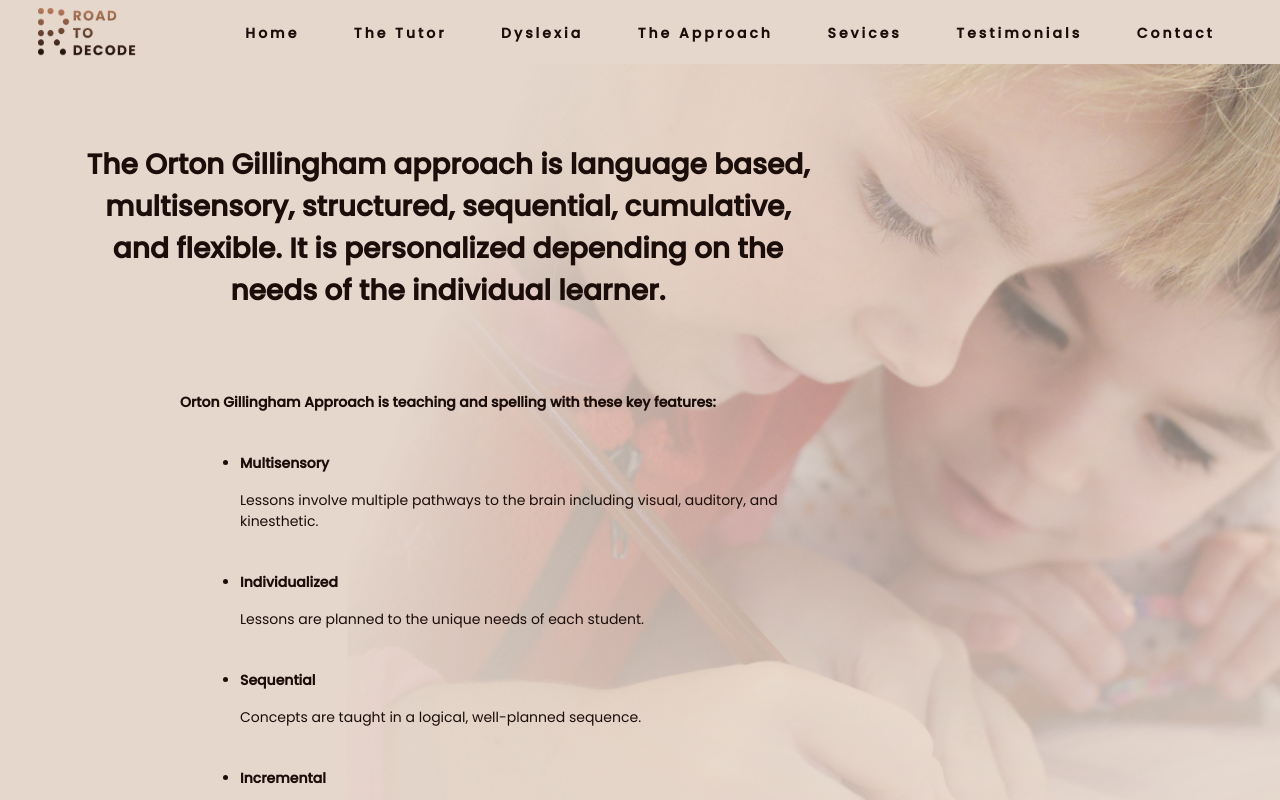
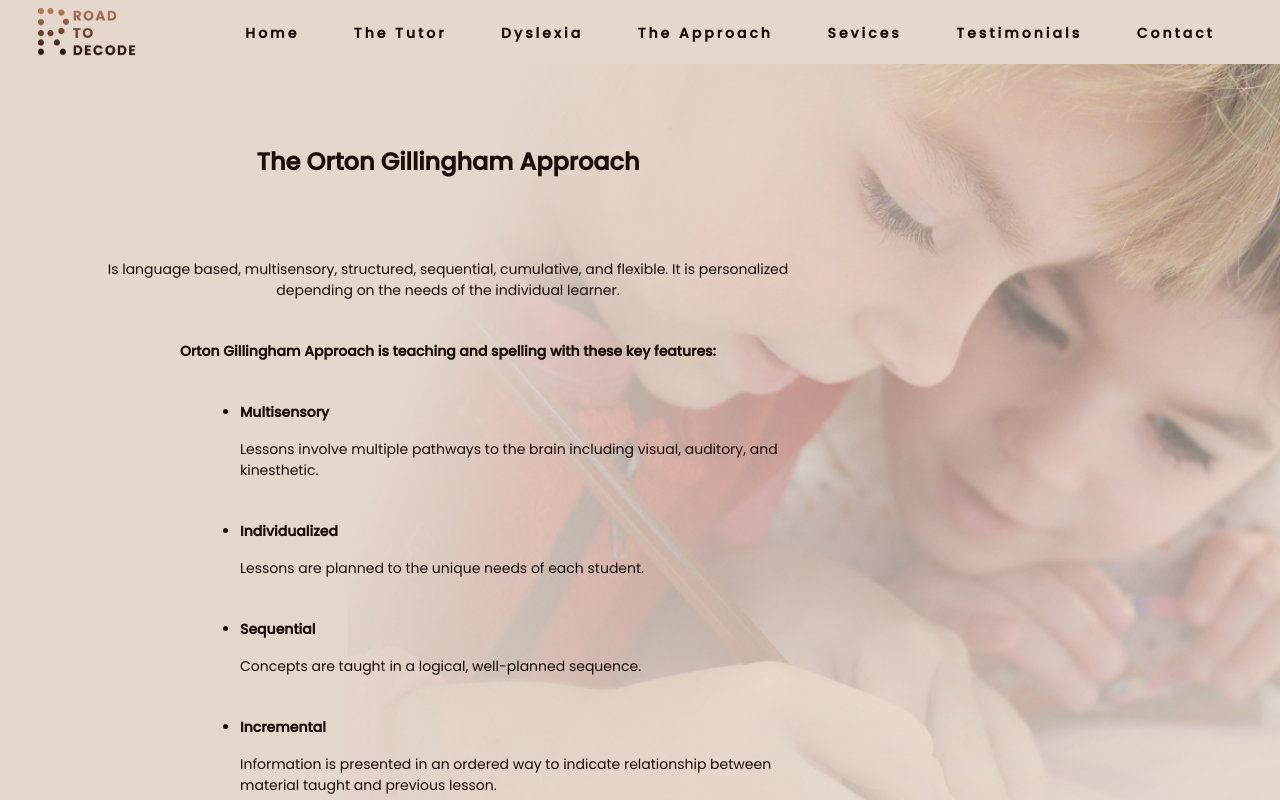
Before and after one commit to nikalomoiris/road-to-decode, a React (Create React App) app: page /approach in a window 1280 px wide. Shown: the top 800 px of the page. Built offline with nearby package versions, Linux system fonts and the light colour scheme.

Commit message:
Fixing the layout of the implemented pages

```diff
--- a/src/App.css
+++ b/src/App.css
@@ -86,7 +86,7 @@ nav{
   justify-items: center;
   text-align: center;
   grid-template-columns: 1fr;
-  grid-template-rows: 1fr 1fr 1fr 1fr;
+  grid-template-rows: 1fr 3fr 0.5fr 5fr;
   grid-template-areas:
   "hometitle"
   "homedescription"
@@ -102,7 +102,7 @@ nav{
 }
 
 .home-description{
-  margin: 5vh 0 10vh 0;
+  margin: 5vh 0 5vh 0;
   grid-area: homedescription;
   color: var(--main-text-color);
   font-family: 'Poppins', sans-serif;
@@ -234,7 +234,7 @@ blockquote {
   grid-area: approachtitle;
   color: var(--main-text-color);
   font-family: 'Poppins', sans-serif;
-  font-size: 28px;
+  font-size: 24px;
   margin-bottom: 5vh;
 }
 
@@ -298,7 +298,7 @@ blockquote {
 
   .the-tutor-text{
     width: 100%;
-    padding: 5vh;
+    /* padding: 5vh; */
   }
 
   .the-tutor-title{
--- a/src/components/Approach.js
+++ b/src/components/Approach.js
@@ -4,12 +4,15 @@ export const Approach = () => (
            <div className="approach">
                <div className="approach-text">
                    <h3 className="approach-title">
-                       The Orton Gillingham approach is language based,
+                       The Orton Gillingham Approach
+                   </h3>
+            <div className="approach-description">
+                <p>
+                    Is language based,
                        multisensory, structured, sequential, cumulative, and
                        flexible. It is personalized depending on the needs of
                        the individual learner.
-                   </h3>
-                   <div className="approach-description">
+                </p>
                        <p>
                            <strong>
                                Orton Gillingham Approach is teaching and
```
